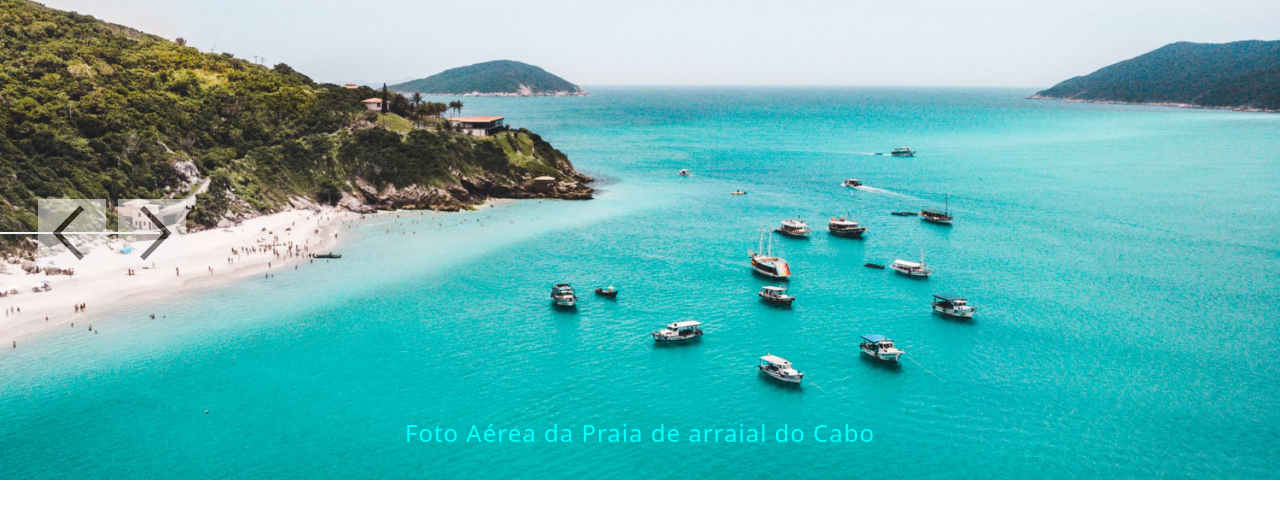
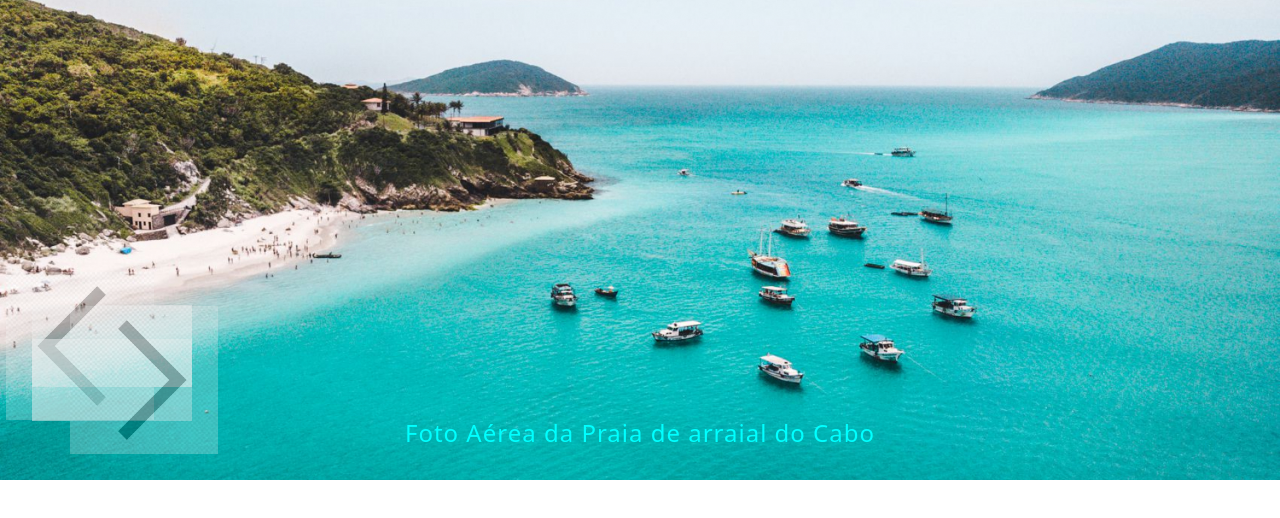
Before and after one commit to MahAzevedo/praia, a React (Vite) app: page / in a window 1280 px wide. Shown: the top 518 px of the page. Built offline with nearby package versions, Linux system fonts and the light colour scheme.

Commit message:
modified:   src/Components/Carousel/Carousel.jsx

```diff
--- a/src/Components/Carousel/Carousel.jsx
+++ b/src/Components/Carousel/Carousel.jsx
@@ -26,12 +26,12 @@ const Carousel = () => {
           Foto Aérea da Praia de arraial do Cabo
         </span>
       </div>
-      <div className={styles.buttons}>
+      <div className={styles.buttonsContainer}>
         <button className={styles.buttonLeft} onClick={handleLeftClick}>
-          <img className={styles.buttonImgLeft} src={chevron} alt="Chevron esquerda" />
+          <img className={styles.buttonImg} src={chevron} alt="Chevron esquerda" />
         </button>
         <button className={styles.buttonRight} onClick={handleRightClick}>
-          <img className={styles.buttonImgRight} src={chevron} alt="Chevron direita" />
+          <img className={styles.buttonImg} src={chevron} alt="Chevron direita" />
         </button>
       </div>
     </div>
--- a/src/Components/Carousel/Carousel.module.css
+++ b/src/Components/Carousel/Carousel.module.css
@@ -40,33 +40,41 @@ body {}
     color: aqua;
 }
 
-/* button {
-    display: flex;
-    justify-content: space-between;
-    align-items: center;
-    border: none;
-} */
+/* Button parte */
 
-.buttons, button {
+.buttonsContainer, button {
     cursor: pointer;
     margin-top: -9rem;
-    display: flex;
-    justify-content: space-between;
-    align-items: center;
+    /* display: flex; */
+    /* justify-content: space-between; */
+    /* align-items: center; */
     width: 10rem;
     border: none;
 }
-.buttonLeft {}
-.buttonRight {}
-
-.buttonImgLeft {
+.buttonLeft {
     transform: rotate(-180deg);
     opacity: 0.5;
     /* margin: -34px 26px; */
     margin: -3rem 2rem;
 }
-
-.buttonImgRight {
+.buttonRight {
     opacity: 0.5;
     margin: -34px 2rem;
 }
+
+/* Left */
+/* .buttonImg { */
+    /* transform: rotate(-180deg); */
+    /* opacity: 0.5; */
+    /* margin: -34px 26px; */
+    /* margin: -3rem 2rem; */
+/* } */
+
+/* Right */
+.buttonImg {
+    opacity: 0.5;
+    margin: -34px 2rem;
+    display: flex;
+    justify-content: space-between;
+    align-items: center;
+}
```
